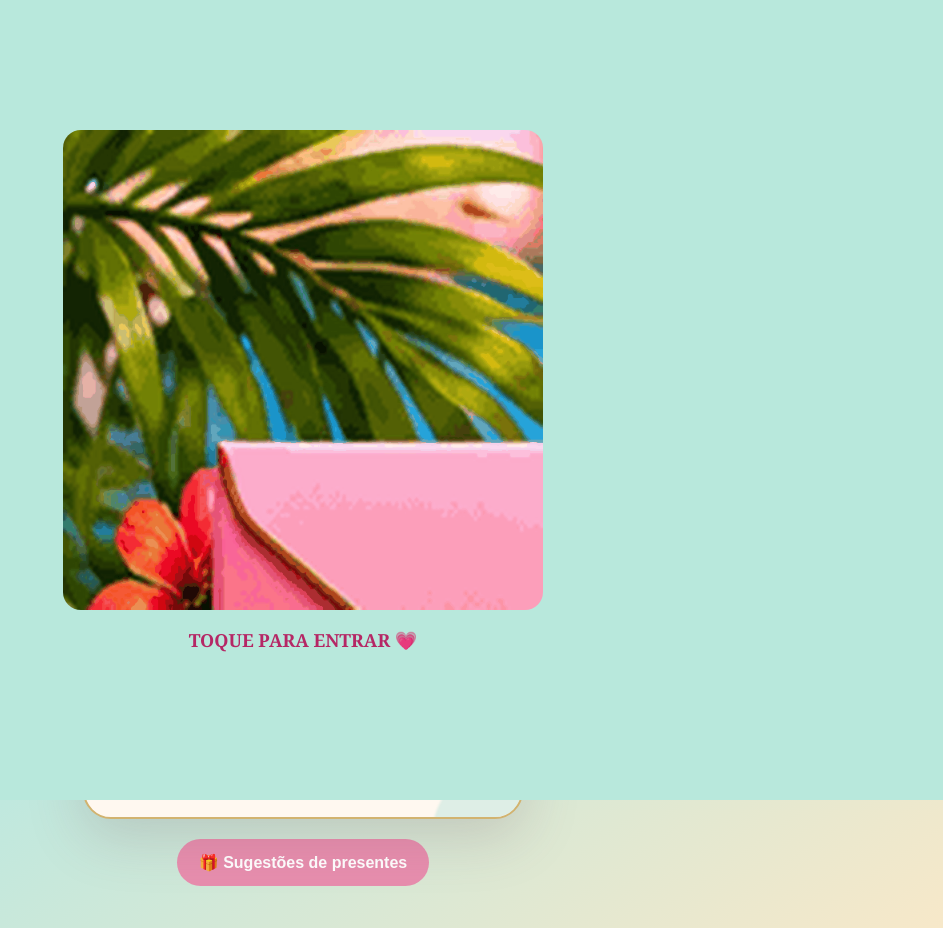
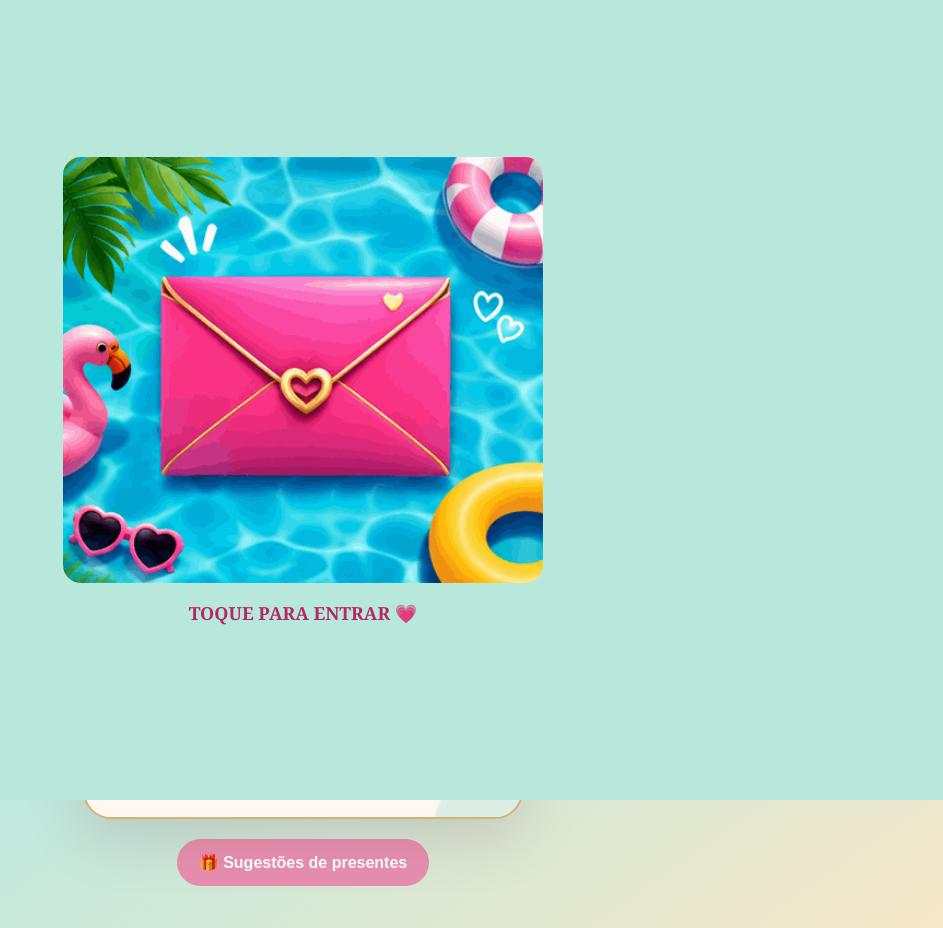
Before and after one commit to francavaleria268-prog/Nicolly-14-anos, a plain HTML site: page index.html in a window 1280 px wide. Shown: the whole page, without its empty margins (337-1280 px from the left). Drawn offline with Linux system fonts and the light colour scheme.

Commit message:
Update index.html

```diff
--- a/index.html
+++ b/index.html
@@ -119,7 +119,7 @@ padding:15px;
 cursor:pointer;
 text-align:center;
 ">
-<img src="abertura_pool_party_da_nick.gif"
+<img src="convite_animado_pool_party_da_nick.gif"
 alt="Envelope Pool Party da Nick"
 style="width:100%;max-width:480px;height:auto;object-fit:contain;border-radius:18px;">
 <p style="color:#b52765;font-weight:bold;font-size:18px;">
```
